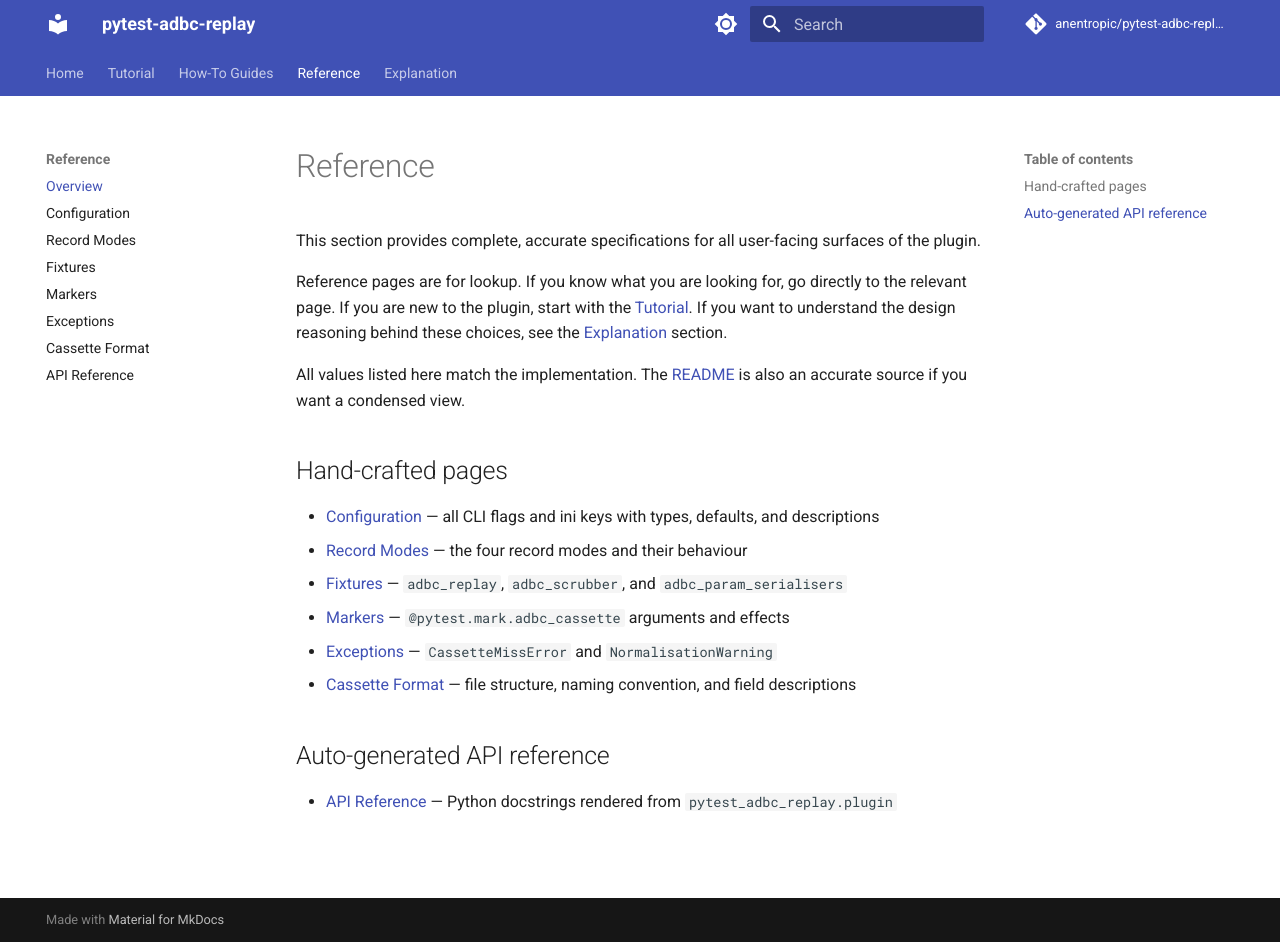
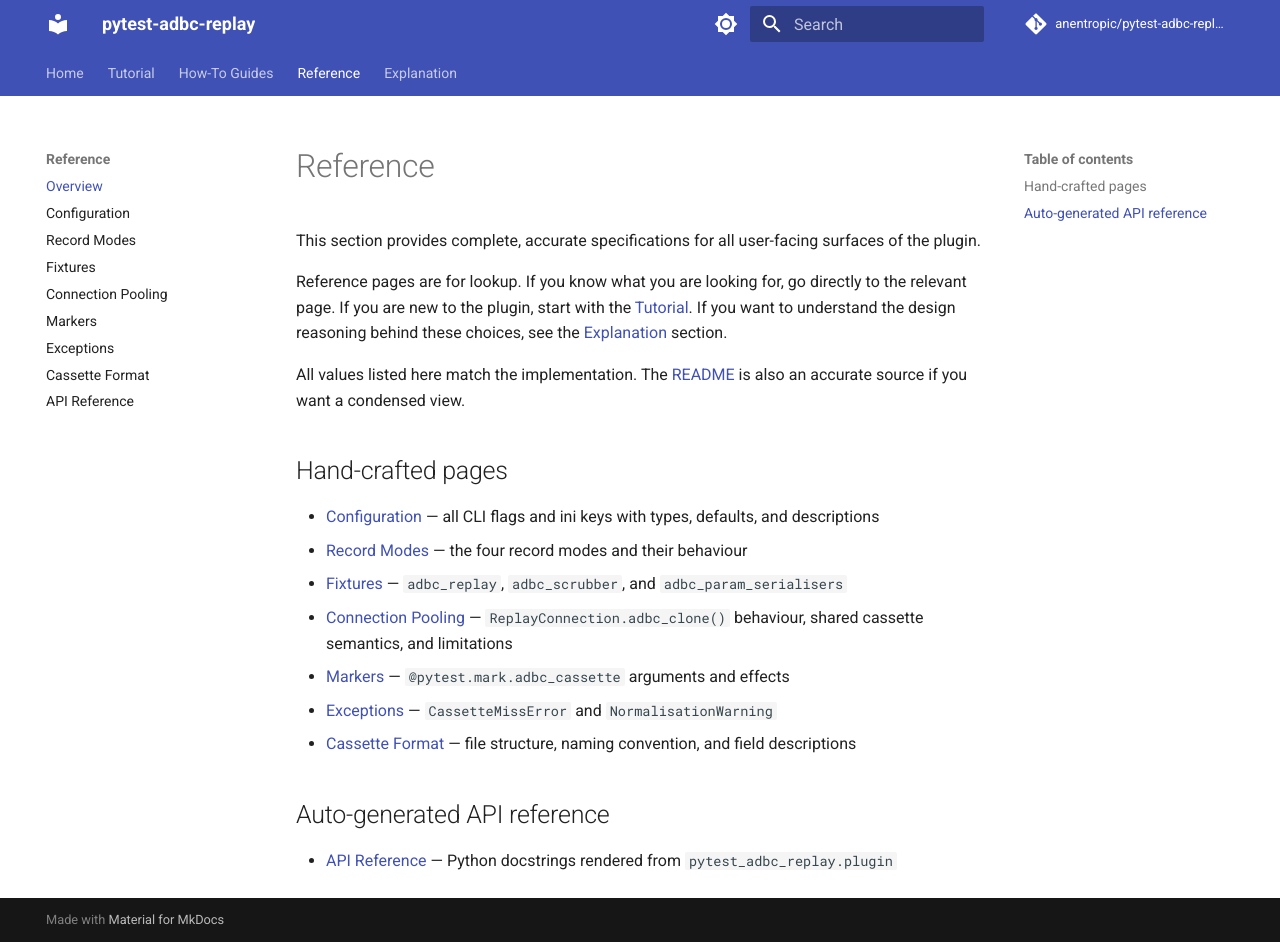
Before and after one commit to anentropic/pytest-adbc-replay, an MkDocs documentation site: the page built from docs/src/reference/index.md, in a window 1280 px wide and 942 px high. Built offline with MkDocs 1.6.1 and Material for MkDocs 9.7.7, drawn with Linux system fonts in a browser that asks for light colours; comment, search, counter and statistics services are not loaded.

Commit message:
docs(03-02): wire pool docs into site navigation
- Add connection pools guide link to how-to index
- Add connection pooling reference link to reference index
- Add connection pooling article link to explanation index
- Add Connection Pooling nav entry to mkdocs.yml reference section

Co-Authored-By: Claude Opus 4.6 <noreply@anthropic.com>

```diff
--- a/docs/src/reference/index.md
+++ b/docs/src/reference/index.md
@@ -11,6 +11,7 @@ All values listed here match the implementation. The [README](https://github.com
 - [Configuration](configuration.md) — all CLI flags and ini keys with types, defaults, and descriptions
 - [Record Modes](record-modes.md) — the four record modes and their behaviour
 - [Fixtures](fixtures.md) — `adbc_replay`, `adbc_scrubber`, and `adbc_param_serialisers`
+- [Connection Pooling](connection-pooling.md) — `ReplayConnection.adbc_clone()` behaviour, shared cassette semantics, and limitations
 - [Markers](markers.md) — `@pytest.mark.adbc_cassette` arguments and effects
 - [Exceptions](exceptions.md) — `CassetteMissError` and `NormalisationWarning`
 - [Cassette Format](cassette-format.md) — file structure, naming convention, and field descriptions
--- a/mkdocs.yml
+++ b/mkdocs.yml
@@ -98,6 +98,7 @@ nav:
     - Configuration: reference/configuration.md
     - Record Modes: reference/record-modes.md
     - Fixtures: reference/fixtures.md
+    - Connection Pooling: reference/connection-pooling.md
     - Markers: reference/markers.md
     - Exceptions: reference/exceptions.md
     - Cassette Format: reference/cassette-format.md
```
Also changed, not shown: docs/src/explanation/index.md (+1 -0 lines), docs/src/how-to/index.md (+1 -0 lines).
